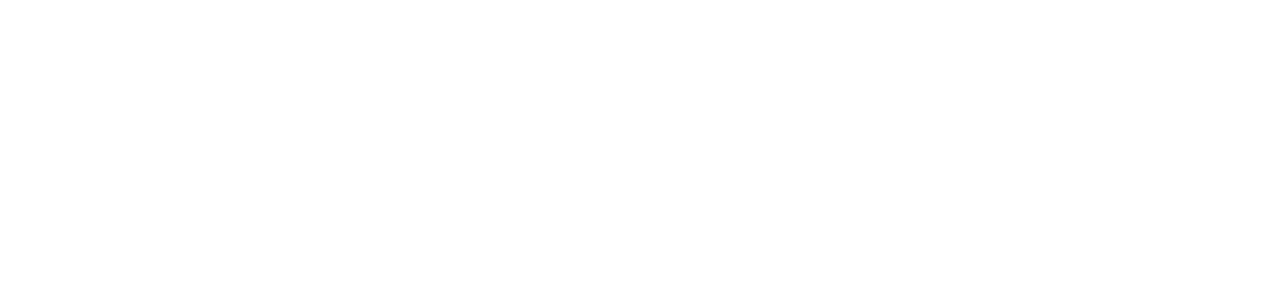
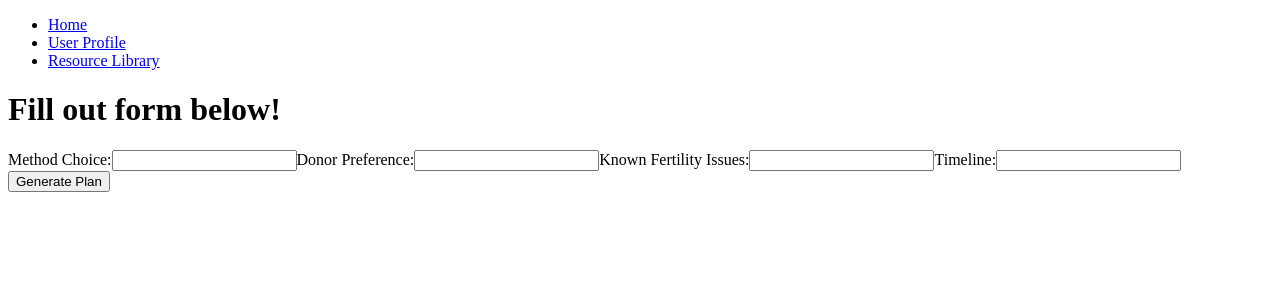
Before and after one commit to MBHunter88/queer_conceptions, a React (Vite) app in the folder client/: page /planner in a window 1280 px wide. Before the commit this address had no page. Shown: the top 300 px of the page. Built offline with nearby package versions, Linux system fonts and the light colour scheme.

Commit message:
add ConceptionPlanner page and buttons to feature sections to route to pages, added form structure

```diff
--- a/client/src/components/FeatureSection.jsx
+++ b/client/src/components/FeatureSection.jsx
@@ -1,12 +1,13 @@
 import React from 'react';
-import { Link } from 'react-router-dom';
 
 
-const FeatureSection = ({ title, description }) => {
+
+const FeatureSection = ({ title, description, link }) => {
     return (
         <div className="feature-section">
           <h3 className="feature-title">{title}</h3>
           <p className="feature-description">{description}</p>
+          <button>{link}</button>
         </div>
       );
 };
--- /dev/null
+++ b/client/src/components/forms/ConceptionPlanForm.jsx
@@ -0,0 +1,28 @@
+import React from 'react';
+
+
+const PlanForm = () => {
+
+//will use placeholders for form so that i can finish client routing setup
+
+  return (
+    <form className="conception-plan-form">
+
+      <label>Method Choice:</label>
+      <input type="text" name="methodChoice" />
+
+      <label>Donor Preference:</label>
+      <input type="text" name="donorPreference" />
+
+      <label>Known Fertility Issues:</label>
+      <input type="text" name="fertilityIssues" />
+
+      <label>Timeline:</label>
+      <input type="text" name="timeline" />
+
+      <button type="submit">Generate Plan</button>
+    </form>
+  );
+};
+
+export default PlanForm;
--- /dev/null
+++ b/client/src/pages/ConceptionPlanner.jsx
@@ -0,0 +1,17 @@
+import React from 'react';
+import NavBar from '../components/NavBar';
+import PlanForm from '../components/forms/ConceptionPlanForm';
+
+const ConceptionPlanner = () => {
+
+
+    return (
+        <div className={'user-profile'}>
+            <NavBar />
+            <h1>Fill out form below!</h1>
+            <PlanForm />
+        </div>
+    );
+};
+
+export default ConceptionPlanner;
--- a/client/src/pages/LandingPage.jsx
+++ b/client/src/pages/LandingPage.jsx
@@ -1,6 +1,7 @@
 import React from 'react';
 import NavBar from '../components/NavBar';
 import FeatureSection from '../components/FeatureSection';
+import { Link } from 'react-router-dom'
 
 const LandingPage = () => {
 
@@ -12,10 +13,13 @@ const LandingPage = () => {
             <FeatureSection
                 title="Conception Planner"
                 description="Start here to get a personalized plan for your family today."
+                link={<Link to="/planner">Start Here</Link>}
             />
+
             <FeatureSection
                 title="Resource Library"
                 description="Resources tailored to help LGBTQ+ families navigate family planning."
+                link={<Link to="/resources">Explore</Link>}
             />
             <FeatureSection
                 title="Virtual Doula"
--- a/client/src/pages/UserProfile.jsx
+++ b/client/src/pages/UserProfile.jsx
@@ -9,6 +9,7 @@ const UserProfile = () => {
         <div className={'user-profile'}>
             <NavBar />
             <h1>Welcome User!</h1>
+
         </div>
     );
 };
--- a/client/src/router/AppRouter.jsx
+++ b/client/src/router/AppRouter.jsx
@@ -2,12 +2,14 @@ import { BrowserRouter as Router, Route, Routes } from 'react-router-dom';
 import LandingPage from '../pages/LandingPage';
 import UserProfile from '../pages/UserProfile'
 import ResourceLibrary from '../pages/ResourceLibrary';
+import ConceptionPlanner from '../pages/ConceptionPlanner';
 
 const AppRouter = () => {
   return (
     <Router>
       <Routes>
         <Route path="/" element={<LandingPage />} />
+        <Route path="/planner" element={<ConceptionPlanner />} />
         <Route path="/profile" element={<UserProfile />} />
         <Route path="/resources" element={<ResourceLibrary />} />
       </Routes>
```
